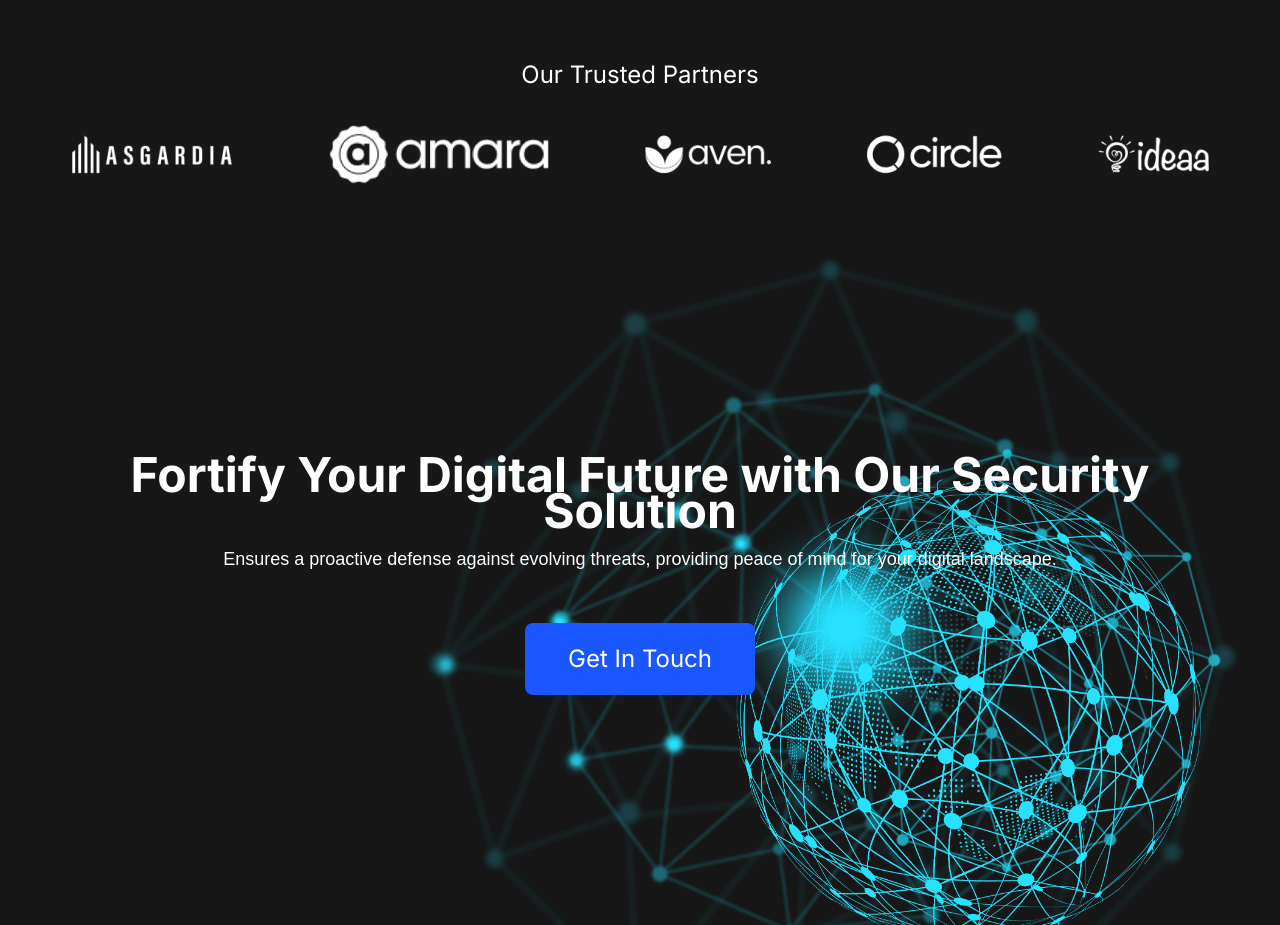
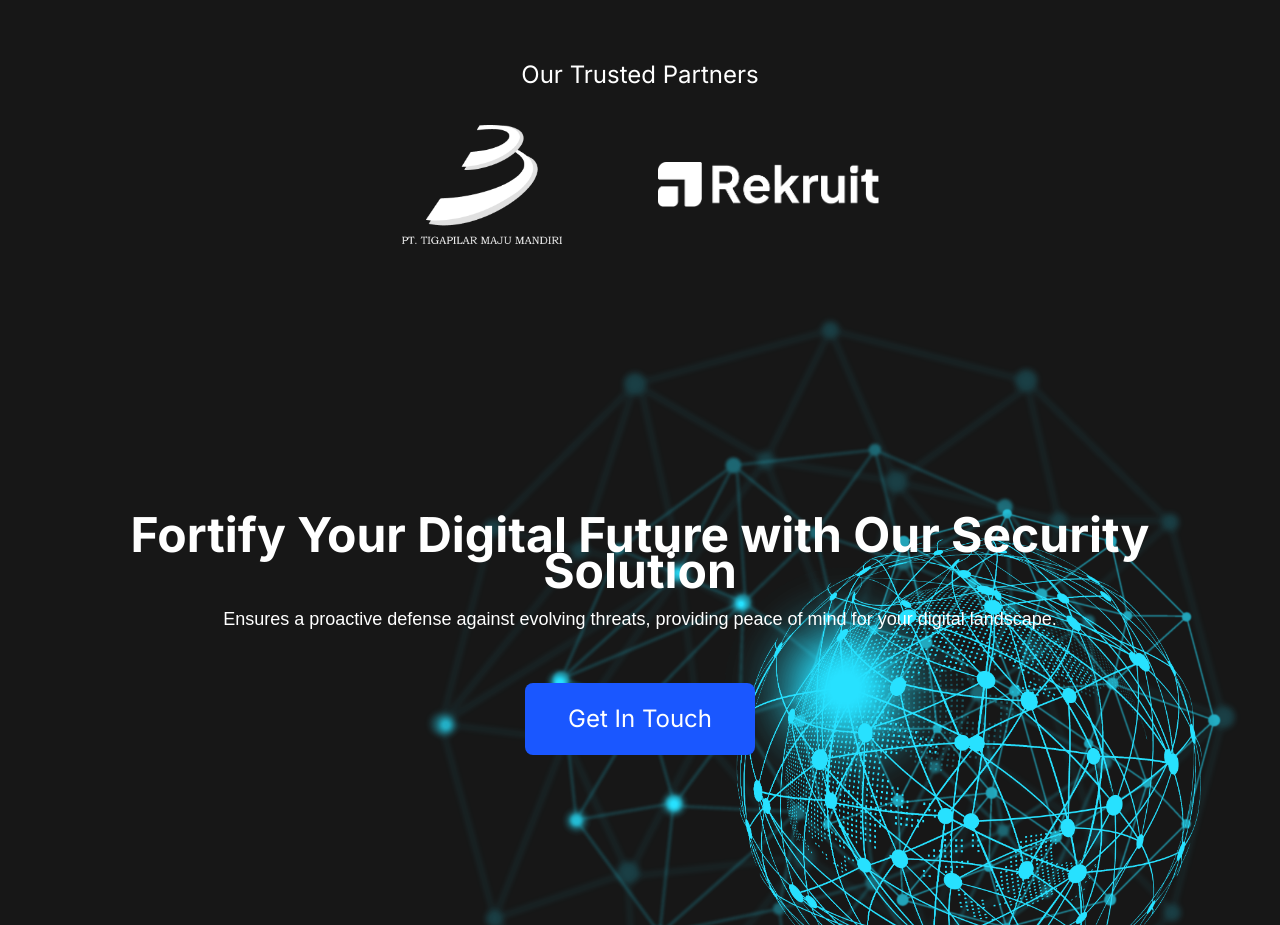
Before and after one commit to PandjiBayu/stasec, a Next.js app: page / in a window 1280 px wide. Shown: the part 6700-7625 px from the top of the page. Built offline with nearby package versions, Linux system fonts and the light colour scheme; a web font is replaced by a local one.

Commit message:
Update trusted partner

```diff
--- a/src/app/page.js
+++ b/src/app/page.js
@@ -174,37 +174,18 @@ export default function Home() {
           <div className="grid items-center grid-cols-2 gap-4 pt-6 md:flex md:flex-row sm:flex-row sm:pt-0 md:space-x-20 md:mt-8">
             <div>
               <Image
-                src="/asgardia.png"
+                src="/partner-1.png"
                 width={160}
                 height={38}
-                alt="Asgardia Logo"
+                alt="partner 1 logo"
               />
             </div>
             <div>
               <Image
-                src="/amara.png"
+                src="/partner-2.png"
                 width={221}
                 height={38}
-                alt="Amara Logo"
-              />
-            </div>
-            <div>
-              <Image src="/aven.png" width={126} height={38} alt="Aven Logo" />
-            </div>
-            <div>
-              <Image
-                src="/circle.png"
-                width={135}
-                height={38}
-                alt="Circle Logo"
-              />
-            </div>
-            <div className="text-center md:col-span-2 md:text-left">
-              <Image
-                src="/ideaa.png"
-                width={111}
-                height={38}
-                alt="Ideaa Logo"
+                alt="partner-2 Logo"
               />
             </div>
           </div>
```
Also changed, not shown: public/partner-1.png (added), public/partner-2.png (added).
